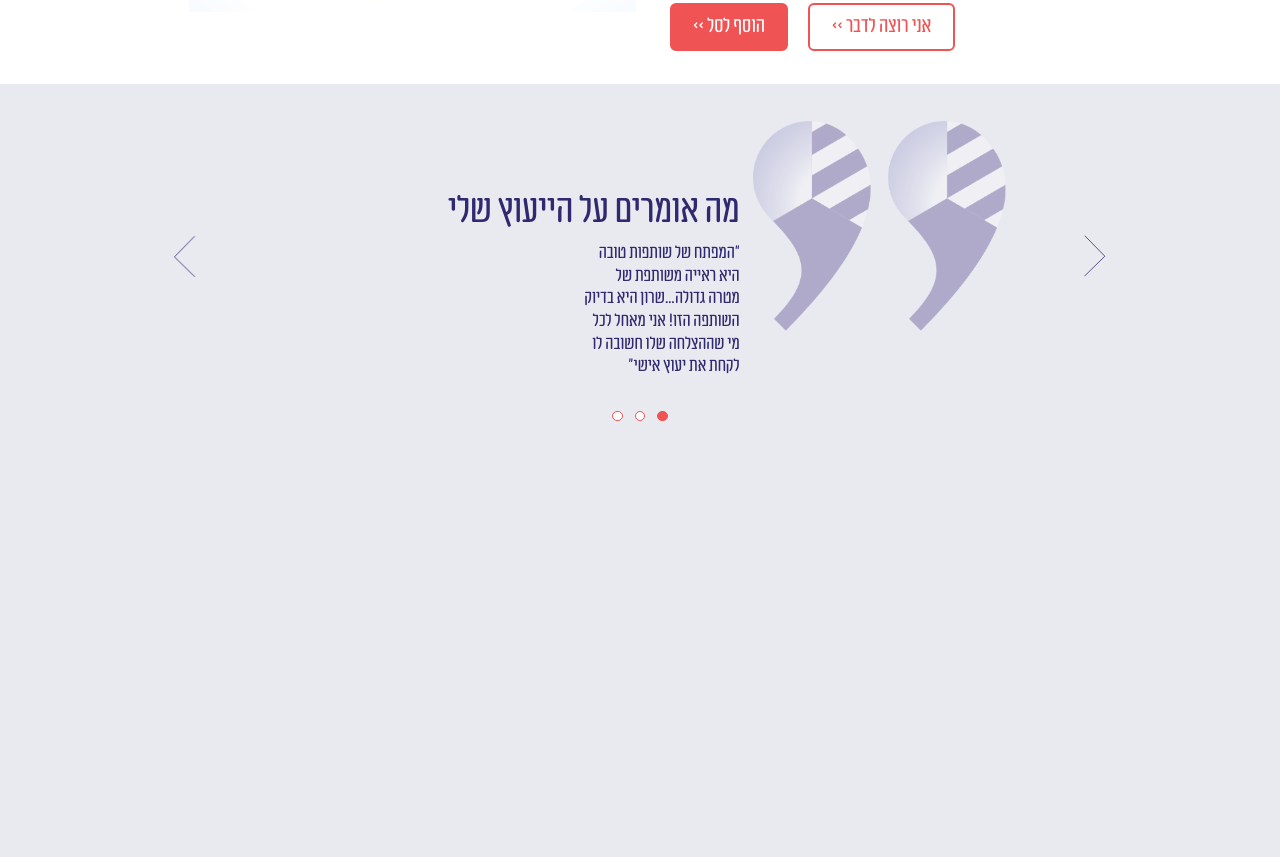
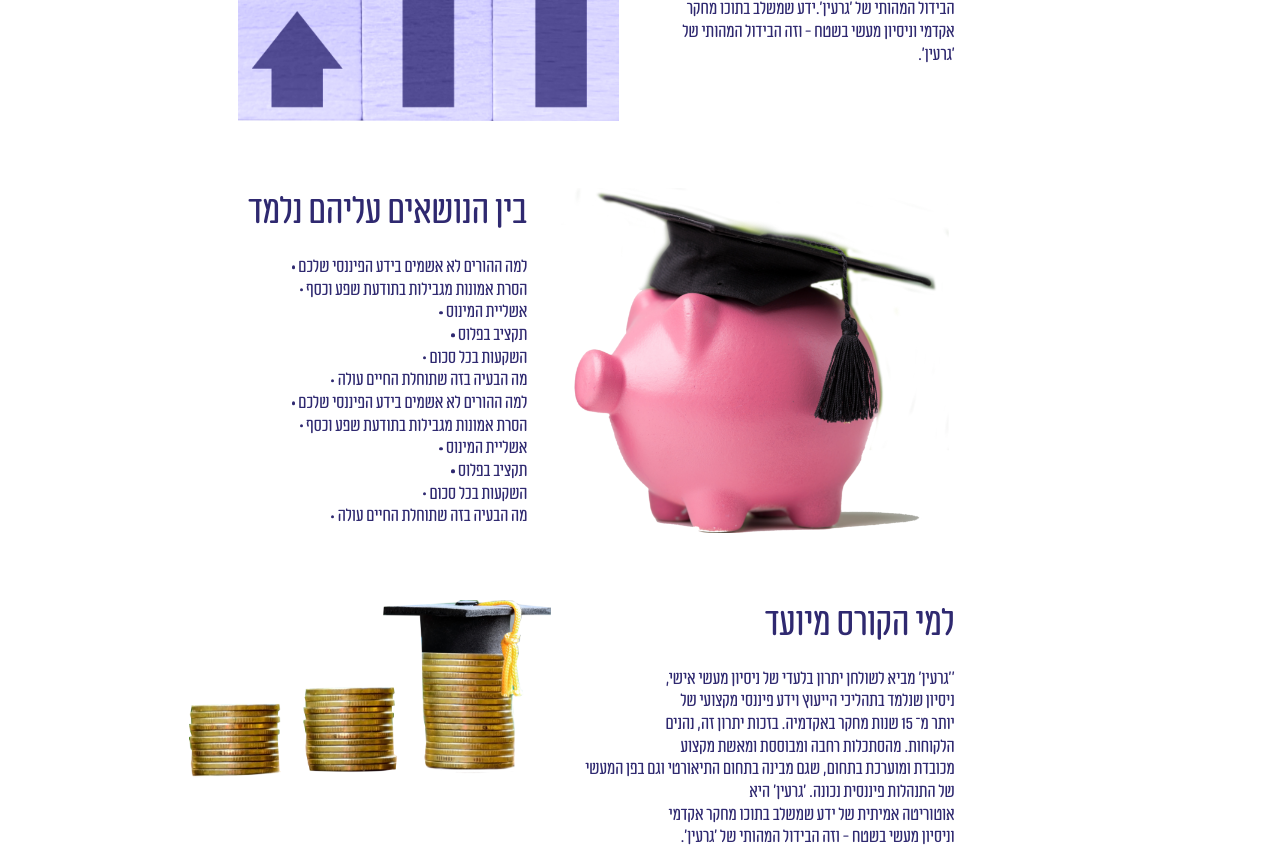
Before and after one commit to stasgosha/garin, a plain HTML site: page personal-advice.html in a window 1280 px wide. Shown: the part 1003-1860 px from the top of the page. Before the commit the page ends 1431 px from the top, so only its background shows below. Drawn offline with nearby package versions, Linux system fonts and the light colour scheme.

Commit message:
desktop personal-advice page

```diff
--- a/personal.html
+++ b/personal-advice.html
@@ -59,37 +59,35 @@
                     <div class="block-info">
                         <div class="block-item">
                             <div class="block-image">
-                                <img src="img/contant/Layer-1.png" alt="">
+                                <img src="img/content/Layer-3.png" alt="">
                             </div>
                             <div class="block-content">
                                 <div class="section-caption">
-                                    <h2 class="sc-title">השיטה</h2>
+                                    <h2 class="sc-title">אודות הקורס </h2>
                                 </div>
                                 <div class="block-text">
                                     <p>
-                                        ‘’גרעין’ מביא לשולחן יתרון בלעדי של ניסיון מעשי אישי,
-                                        <br> ניסיון שנלמד בתהליכי הייעוץ וידע
-                                        <br> פיננסי מקצועי של יותר מ־ 15 שנות מחקר באקדמיה.
-                                        <br> בזכות יתרון זה, נהנים הלקוחות
-                                        <br> מהסתכלות רחבה ומבוססת ומאשת מקצוע מכובדת
-                                        <br> ומוערכת בתחום, שגם מבינה בתחום
-                                        <br> התיאורטי וגם בפן המעשי של התנהלות פיננסית נכונה.
-                                        <br> ‘גרעין’ היא אוטוריטה אמיתית של
-                                        <br> ידע שמשלב בתוכו מחקר אקדמי וניסיון מעשי בשטח - וזה
-                                        <br> הבידול המהותי של ‘גרעין’.ידע שמשלב בתוכו מחקר
-                                        <br> אקדמי וניסיון מעשי בשטח - וזה הבידול המהותי של
-                                        <br> ‘גרעין’.
+                                        גם אלו שסיימו תואר ראשון ותואר שני, או עשו שירות משמעותי בצבא
+                                        <br> נמצאים באותו מקום מתסכל של תחושת בדידות, ומתביישים בחוסר הידע.
+                                        <br> אני חושב שהגיע הזמן שכולם ידעו להרוויח כסף,
+                                        <br> איך לנהל אותו נכון ולהגיע לעצמאות כלכלית הכי מהר שאפשר.
+                                        <br> חשוב לי להדגיש: אין פתרונות קסם.
+                                        <br> אין שום דרך ללחוץ על כפתור ויש 2 מיליון ₪ בבנק.
+                                        <br> מה שכן אפשר לעשות, וזה פשוט ועניין של החלטה:
+                                        <br> לקחת אחריות ושליטה על הכסף שלך.
+                                        <br> על כל זה ועוד דיברתי בפרק המיועד לחיילים, סטודנטים וזוגות צעירים.
+                                        <br> שוב לי להדגיש: אין פתרונות קסם.
+                                        <br> אין שום דרך ללחוץ על כפתור ויש 2 מיליון ₪ בבנק.
+                                        <br> מה שכן אפשר לעשות, וזה פשוט ועניין של החלטה:
+                                        <br> לקחת אחריות ושליטה על הכסף שלך.
+                                        <br> על כל זה ועוד דיברתי בפרק המיועד לחיילים, סטודנטים וזוגות צעירים.
                                     </p>
-                                </div>
-                                <div class="block-btn">
-                                    <a href="#" class="btn btn-transparent">אני רוצה לדבר >></a>
-                                    <a href="#" class="btn btn-bg">הוסף לסל >></a>
                                 </div>
                             </div>
                         </div>
                         <div class="block-item">
                             <div class="block-image">
-                                <img src="img/contant/Layer-2.png" alt="">
+                                <img src="img/content/Layer-4.png" alt="">
                             </div>
                             <div class="block-content">
                                 <div class="section-caption">
@@ -111,9 +109,53 @@
                                         <br> ‘גרעין’.
                                     </p>
                                 </div>
-                                <div class="block-btn">
-                                    <a href="#" class="btn btn-transparent">אני רוצה לדבר >></a>
-                                    <a href="#" class="btn btn-bg">הוסף לסל >></a>
+                            </div>
+                        </div>
+                        <div class="block-item">
+                            <div class="block-image">
+                                <img src="img/content/Layer-5.png" alt="">
+                            </div>
+                            <div class="block-content">
+                                <div class="section-caption">
+                                    <h2 class="sc-title">בין הנושאים עליהם נלמד</h2>
+                                </div>
+                                <div class="block-text">
+                                    <ul>
+                                        <li>למה ההורים לא אשמים בידע הפיננסי שלכם</li>
+                                        <li>הסרת אמונות מגבילות בתודעת שפע וכסף</li>
+                                        <li>אשליית המינוס</li>
+                                        <li>תקציב בפלוס</li>
+                                        <li>השקעות בכל סכום</li>
+                                        <li>מה הבעיה בזה שתוחלת החיים עולה</li>
+                                        <li>למה ההורים לא אשמים בידע הפיננסי שלכם</li>
+                                        <li>הסרת אמונות מגבילות בתודעת שפע וכסף</li>
+                                        <li>אשליית המינוס</li>
+                                        <li>תקציב בפלוס</li>
+                                        <li>השקעות בכל סכום</li>
+                                        <li>מה הבעיה בזה שתוחלת החיים עולה</li>
+                                    </ul>
+                                </div>
+                            </div>
+                        </div>
+                        <div class="block-item">
+                            <div class="block-image">
+                                <img src="img/content/Layer-6.png" alt="">
+                            </div>
+                            <div class="block-content">
+                                <div class="section-caption">
+                                    <h2 class="sc-title">למי הקורס מיועד</h2>
+                                </div>
+                                <div class="block-text">
+                                    <p>
+                                        ‘’גרעין’ מביא לשולחן יתרון בלעדי של ניסיון מעשי אישי,
+                                        <br>
+                                         ניסיון שנלמד בתהליכי הייעוץ וידע פיננסי מקצועי של
+                                         <br> יותר מ־ 15 שנות מחקר באקדמיה. בזכות יתרון זה, נהנים
+                                         <br> הלקוחות. מהסתכלות רחבה ומבוססת ומאשת מקצוע
+                                         <br> מכובדת ומוערכת בתחום, שגם מבינה בתחום התיאורטי וגם בפן המעשי של התנהלות פיננסית נכונה. ‘גרעין’ היא
+                                         <br> אוטוריטה אמיתית של ידע שמשלב בתוכו מחקר אקדמי
+                                         <br> וניסיון מעשי בשטח - וזה הבידול המהותי של ‘גרעין’.
+                                    </p>
                                 </div>
                             </div>
                         </div>
@@ -125,7 +167,7 @@
                     <div class="slider-info">
                         <div class="slider-info-item">
                             <div class="block-image">
-                                <img src="img/contant/commas.png" alt="">
+                                <img src="img/content/commas.png" alt="">
                             </div>
                             <div class="block-content">
                                 <div class="section-caption">
@@ -145,7 +187,7 @@
                         </div>
                         <div class="slider-info-item">
                             <div class="block-image">
-                                <img src="img/contant/commas.png" alt="">
+                                <img src="img/content/commas.png" alt="">
                             </div>
                             <div class="block-content">
                                 <div class="section-caption">
@@ -165,7 +207,7 @@
                         </div>
                         <div class="slider-info-item">
                             <div class="block-image">
-                                <img src="img/contant/commas.png" alt="">
+                                <img src="img/content/commas.png" alt="">
                             </div>
                             <div class="block-content">
                                 <div class="section-caption">
--- a/scss/components/sections/_about-section.scss
+++ b/scss/components/sections/_about-section.scss
@@ -15,7 +15,7 @@
     .block-item {
         display: flex;
         + .block-item{
-            margin-top: 2.6042vw; //50
+            margin-top: 5.2083vw; //100
         }
         &:nth-child(2n){
             .block-content{
@@ -51,5 +51,23 @@
                 }
             }
         }
+        .block-text{
+            ul{
+                li{
+                    position: relative;
+                    &::after{
+                        content: "";
+                        position: absolute;
+                        top: 50%;
+                        transform: translate(0,-50%);
+                        width: 0.2604vw; //5
+                        height: 0.2604vw; //5
+                        margin-right: 0.2604vw; //5
+                        border-radius: 50%;
+                        background: #2F2970;
+                    }
+                }
+            }
+        }
     }
 }
```
Also changed, not shown: css/main.css, img/contant/commas.svg (deleted), img/content/Layer-1.png (renamed from img/contant/Layer-1.png), img/content/Layer-2.png (renamed from img/contant/Layer-2.png), img/content/Layer-3.png (added), img/content/Layer-4.png (added), img/content/Layer-5.png (added), img/content/Layer-6.png (added), img/content/commas.png (renamed from img/contant/commas.png).
